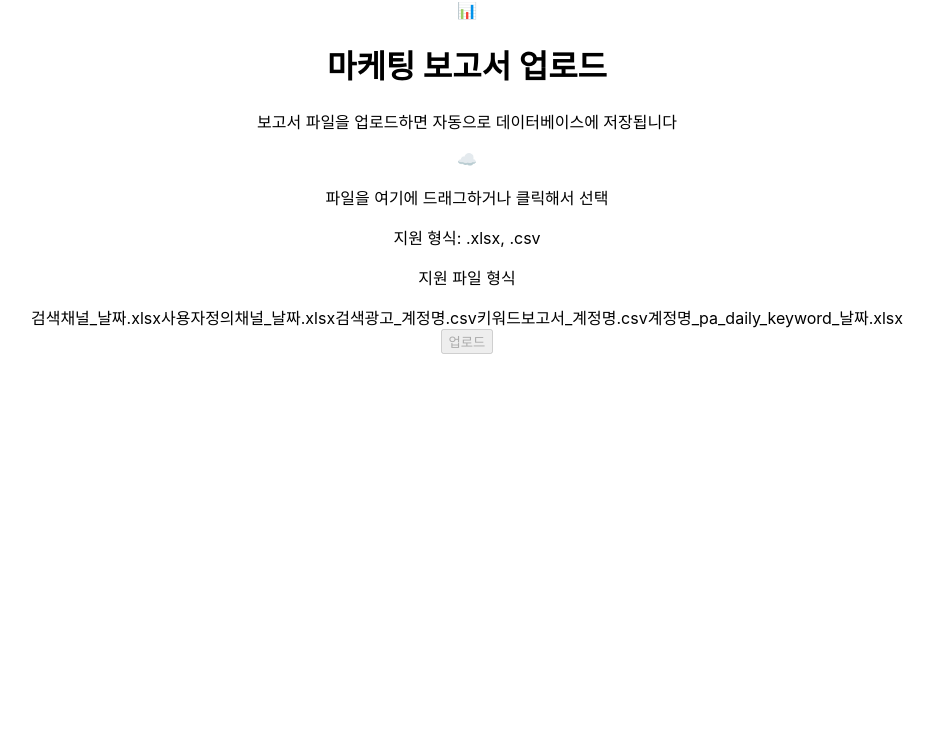
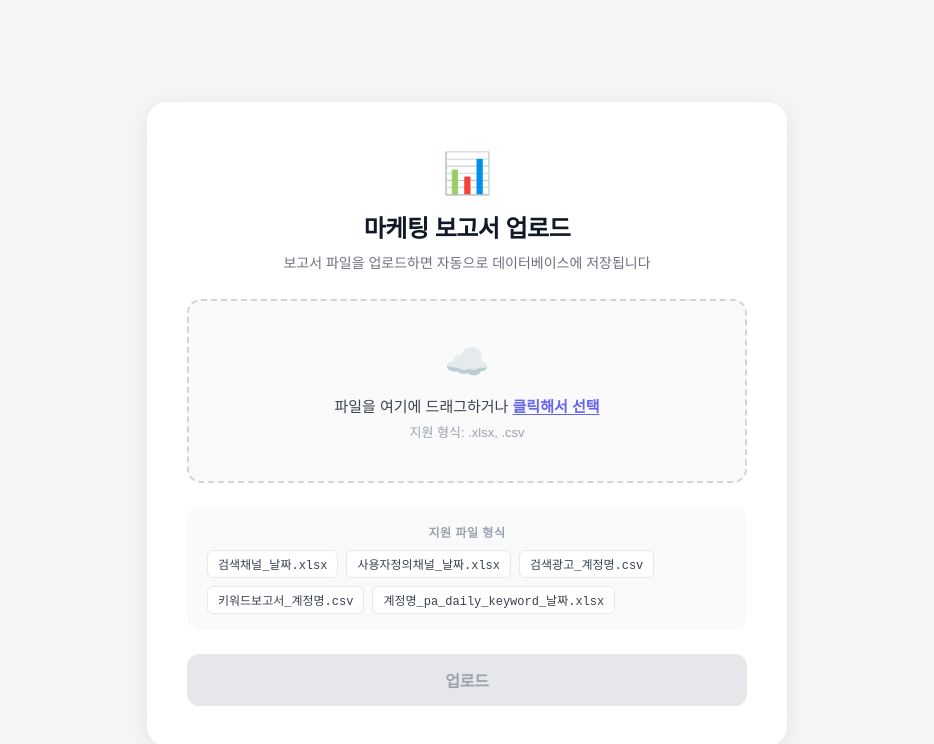
Before and after one commit to colera2/my-repo, a React (Create React App) app in the folder app/: page / in a window 1280 px wide. Shown: the top 744 px of the page, without its empty margins (173-1107 px from the left). Built offline with nearby package versions, Linux system fonts and the light colour scheme; the HTML template or start-up script is replaced by a standard one.

Commit message:
Refactor FileUploader.css for improved styling

```diff
--- a/app/src/FileUploader.css
+++ b/app/src/FileUploader.css
@@ -1,32 +1,246 @@
-/* FileUploader.css */
-.uploader-container {
-  max-width: 400px;
-  margin: 40px auto;
-  padding: 20px;
-  border: 1px solid #ddd;
-  border-radius: 6px;
+/* ── 전체 페이지 배경 ── */
+.page {
+  min-height: 100vh;
+  background: #f5f6f8;
+  display: flex;
+  align-items: center;
+  justify-content: center;
+  padding: 24px;
+  font-family: 'Pretendard', 'Apple SD Gothic Neo', 'Noto Sans KR', sans-serif;
+}
+
+/* ── 카드 ── */
+.card {
+  background: #ffffff;
+  border-radius: 20px;
+  box-shadow: 0 4px 24px rgba(0, 0, 0, 0.08);
+  padding: 48px 40px 40px;
+  width: 100%;
+  max-width: 560px;
+  display: flex;
+  flex-direction: column;
+  gap: 24px;
+}
+
+/* ── 헤더 ── */
+.card-header {
+  text-align: center;
+}
+
+.icon {
+  font-size: 40px;
+  display: block;
+  margin-bottom: 12px;
+}
+
+.title {
+  font-size: 24px;
+  font-weight: 700;
+  color: #111827;
+  margin: 0 0 8px;
+  letter-spacing: -0.5px;
+}
+
+.subtitle {
+  font-size: 14px;
+  color: #6b7280;
+  margin: 0;
+  line-height: 1.6;
+}
+
+/* ── 드래그앤드롭 영역 ── */
+.drop-zone {
+  border: 2px dashed #d1d5db;
+  border-radius: 14px;
+  padding: 40px 24px;
+  text-align: center;
+  cursor: pointer;
+  transition: all 0.2s ease;
   background: #fafafa;
 }
 
-.uploader-title {
-  text-align: center;
-  margin-bottom: 20px;
+.drop-zone:hover {
+  border-color: #6366f1;
+  background: #f5f3ff;
 }
 
-.form-group {
-  margin-bottom: 16px;
+.drop-zone.dragging {
+  border-color: #6366f1;
+  background: #ede9fe;
+  transform: scale(1.01);
+}
+
+.drop-zone.has-file {
+  border-color: #10b981;
+  background: #f0fdf4;
+  border-style: solid;
+}
+
+/* 드롭 안내 */
+.drop-icon {
+  font-size: 36px;
+  display: block;
+  margin-bottom: 12px;
+}
+
+.drop-text {
+  font-size: 15px;
+  color: #374151;
+  margin: 0 0 6px;
+}
+
+.link {
+  color: #6366f1;
+  font-weight: 600;
+  text-decoration: underline;
+  text-underline-offset: 2px;
+}
+
+.drop-hint {
+  font-size: 13px;
+  color: #9ca3af;
+  margin: 0;
+}
+
+/* 파일 선택됨 */
+.file-info {
   display: flex;
   flex-direction: column;
+  align-items: center;
+  gap: 6px;
 }
 
-.form-group label {
-  margin-bottom: 6px;
-  font-weight: bold;
+.file-icon {
+  font-size: 32px;
 }
 
-.upload-button {
+.file-name {
+  font-size: 15px;
+  font-weight: 600;
+  color: #111827;
+  word-break: break-all;
+}
+
+.file-size {
+  font-size: 13px;
+  color: #6b7280;
+}
+
+/* ── 지원 파일 형식 안내 ── */
+.format-guide {
+  background: #f9fafb;
+  border-radius: 12px;
+  padding: 16px 20px;
+}
+
+.format-title {
+  font-size: 12px;
+  font-weight: 600;
+  color: #9ca3af;
+  text-transform: uppercase;
+  letter-spacing: 0.5px;
+  margin: 0 0 10px;
+}
+
+.format-list {
+  display: flex;
+  flex-wrap: wrap;
+  gap: 8px;
+}
+
+.badge {
+  background: #ffffff;
+  border: 1px solid #e5e7eb;
+  border-radius: 6px;
+  padding: 4px 10px;
+  font-size: 12px;
+  color: #374151;
+  font-family: 'Courier New', monospace;
+}
+
+/* ── 결과 메시지 ── */
+.message {
+  border-radius: 10px;
+  padding: 14px 18px;
+  font-size: 14px;
+  font-weight: 500;
+  text-align: center;
+}
+
+.message.success {
+  background: #f0fdf4;
+  color: #15803d;
+  border: 1px solid #bbf7d0;
+}
+
+.message.error {
+  background: #fef2f2;
+  color: #dc2626;
+  border: 1px solid #fecaca;
+}
+
+/* ── 업로드 버튼 ── */
+.upload-btn {
   width: 100%;
-  padding: 10px;
+  padding: 14px;
+  border: none;
+  border-radius: 12px;
+  background: #6366f1;
+  color: #ffffff;
   font-size: 16px;
+  font-weight: 600;
   cursor: pointer;
+  transition: all 0.2s ease;
+  letter-spacing: -0.2px;
 }
+
+.upload-btn:hover:not(:disabled) {
+  background: #4f46e5;
+  transform: translateY(-1px);
+  box-shadow: 0 4px 12px rgba(99, 102, 241, 0.35);
+}
+
+.upload-btn:disabled {
+  background: #e5e7eb;
+  color: #9ca3af;
+  cursor: not-allowed;
+  transform: none;
+  box-shadow: none;
+}
+
+.upload-btn.loading {
+  background: #6366f1;
+  cursor: not-allowed;
+}
+
+/* ── 로딩 스피너 ── */
+.spinner-wrap {
+  display: flex;
+  align-items: center;
+  justify-content: center;
+  gap: 10px;
+}
+
+.spinner {
+  width: 18px;
+  height: 18px;
+  border: 2px solid rgba(255, 255, 255, 0.4);
+  border-top-color: #ffffff;
+  border-radius: 50%;
+  animation: spin 0.7s linear infinite;
+  display: inline-block;
+}
+
+@keyframes spin {
+  to { transform: rotate(360deg); }
+}
+
+/* ── 모바일 대응 ── */
+@media (max-width: 480px) {
+  .card {
+    padding: 32px 24px 28px;
+  }
+  .title {
+    font-size: 20px;
+  }
+}
```
